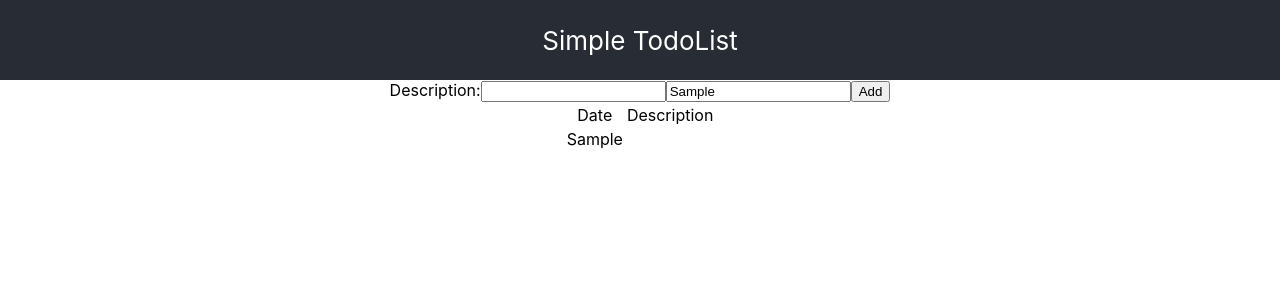
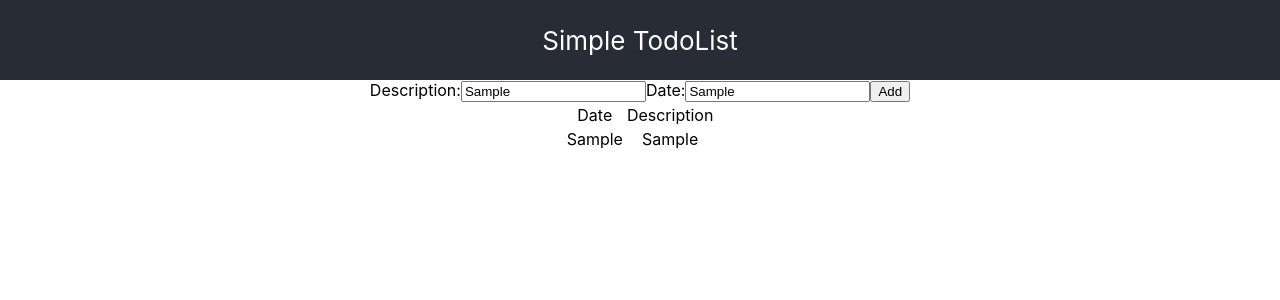
Before and after one commit to Shailendra9k/to-do-starter, a React (Create React App) app: page / in a window 1280 px wide. Both pictures are taken after typing "Sample", "Sample" into the empty fields and a click on the input "Add". Shown: the top 300 px of the page. Built offline with nearby package versions, Linux system fonts and the light colour scheme.

Commit message:
exercise-7 modified

```diff
--- a/src/component/TodoList.js
+++ b/src/component/TodoList.js
@@ -1,48 +1,48 @@
 import React, { useState } from "react";
 
 function TodoList() {
-  const [desc, setDesc] = useState({
-    description: "",
+  const [descState, setDesckstate] = useState({
+    desc: "",
     date: ""
   });
   const [todos, setTodos] = useState([]);
 
   const inputChanged = event => {
-    setDesc({ ...desc, [event.target.name]: event.target.value });
+    setDesckstate({ ...descState, [event.target.name]: event.target.value });
   };
 
-  const addTodo = event => {
+  const addToDo = event => {
     event.preventDefault();
-    setTodos([...todos, desc]);
-    setDesc([""]);
+    setTodos([...todos, descState]);
+    setDesckstate([""]);
   };
 
-  const todosList = todos.map((todo, index) => (
+  const todosList = todos.map((input, index) => (
     <tr key={index}>
-      <td>{todo.date}</td>
-      <td>{todo.description}</td>
+      <td>{input.date}</td>
+      <td>{input.desc}</td>
     </tr>
   ));
-
   return (
-    <div>
-      <form onSubmit={addTodo}>
+    <div className="App">
+      <form onSubmit={addToDo}>
         <label>Description:</label>
         <input
           type="text"
           name="desc"
+          value={descState.desc}
           onChange={inputChanged}
-          value={desc.description}
         />
+        <label>Date:</label>
         <input
           type="text"
           name="date"
+          value={descState.date}
           onChange={inputChanged}
-          value={desc.date}
         />
+
         <input type="submit" value="Add" />
       </form>
-
       <table>
         <tbody>
           <tr>
@@ -55,4 +55,63 @@ function TodoList() {
     </div>
   );
 }
+
 export default TodoList;
+
+// function TodoList() {
+//   const [desc, setDesc] = useState({
+//     description: "",
+//     date: ""
+//   });
+//   const [todos, setTodos] = useState([]);
+
+//   const inputChanged = event => {
+//     setDesc({ ...desc, [event.target.name]: event.target.value });
+//   };
+
+//   const addTodo = event => {
+//     event.preventDefault();
+//     setTodos([...todos, desc]);
+//     setDesc([""]);
+//   };
+
+//   const todosList = todos.map((todo, index) => (
+//     <tr key={index}>
+//       <td>{todo.date}</td>
+//       <td>{todo.description}</td>
+//     </tr>
+//   ));
+
+//   return (
+//     <div>
+//       <form onSubmit={addTodo}>
+//         <label>Description:</label>
+//         <input
+//           type="text"
+//           name="desc"
+//           value={desc.description}
+//           onChange={inputChanged}
+//         />
+//         <label>Date:</label>
+//         <input
+//           type="text"
+//           name="date"
+//           value={desc.date}
+//           onChange={inputChanged}
+//         />
+//         <input type="submit" value="Add" />
+//       </form>
+
+//       <table>
+//         <tbody>
+//           <tr>
+//             <td>Date</td>
+//             <td>Description</td>
+//           </tr>
+//           {todosList}
+//         </tbody>
+//       </table>
+//     </div>
+//   );
+// }
+// export default TodoList;
```
